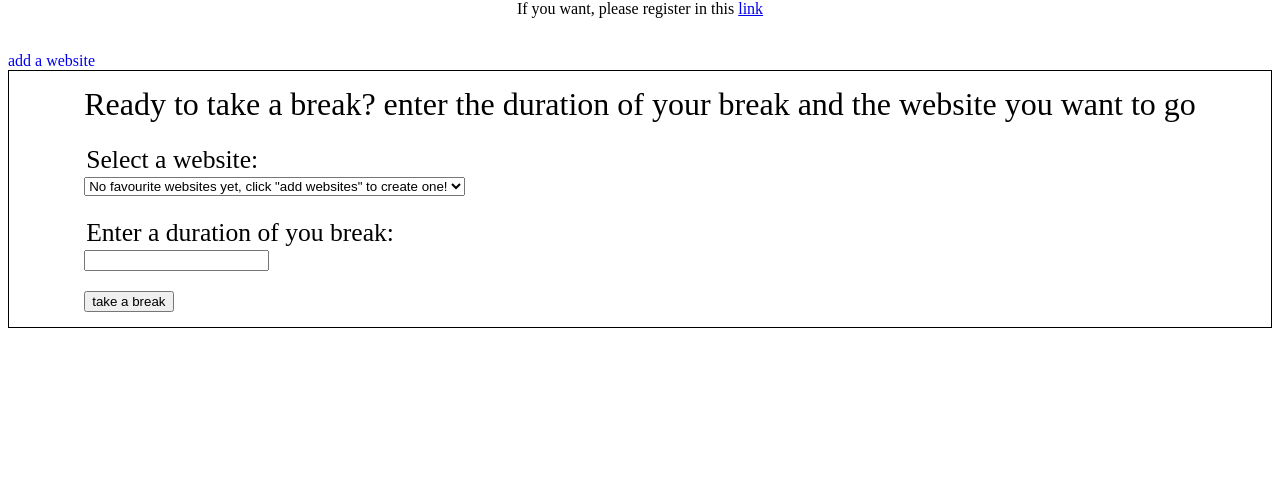
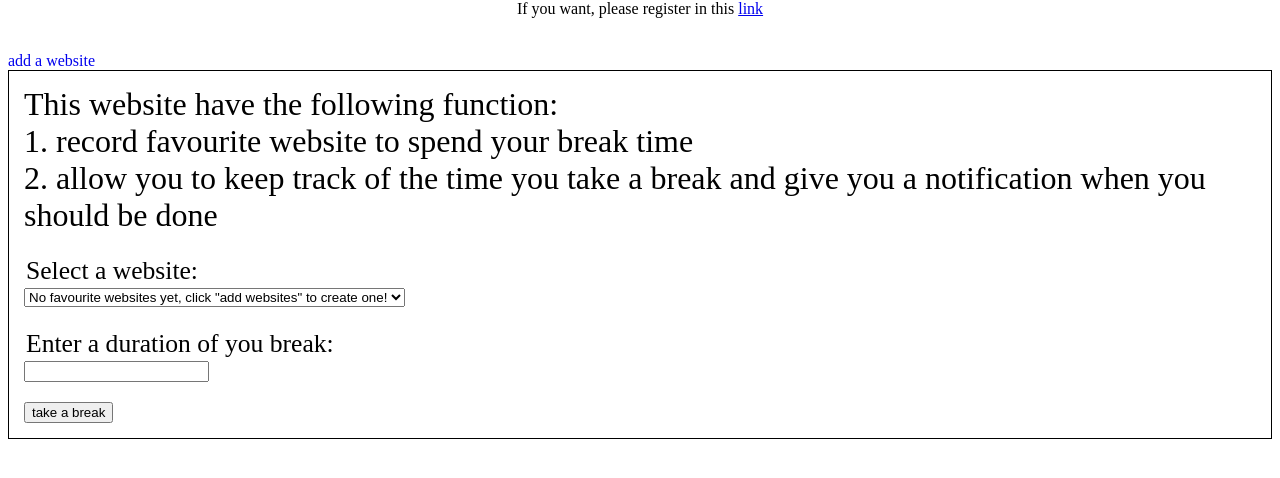
Before and after one commit to ChenxuanWei0428/Take_a_break, a Django app: page /main in a window 1280 px wide. Shown: the part 16-494 px from the top of the page. Run offline with Django 4.2, Linux system fonts and the light colour scheme; some libraries are stand-ins or nearby versions.

Commit message:
update main function discription

```diff
--- a/take_a_break_app/templates/take_a_break_app/main.html
+++ b/take_a_break_app/templates/take_a_break_app/main.html
@@ -36,7 +36,11 @@
         {% csrf_token %}
         <div id="form_items">
             <div id="form_intro">
-                Ready to take a break? enter the duration of your break and the website you want to go
+                This website have the following function:
+                <br>
+                1. record favourite website to spend your break time
+                <br>
+                2. allow you to keep track of the time you take a break and give you a notification when you should be done
             </div>
             <div id="websites">
                 <div class="form_text">
--- a/take_a_break_app/templates/take_a_break_app/register.html
+++ b/take_a_break_app/templates/take_a_break_app/register.html
@@ -57,10 +57,12 @@
 <script>
     const form = document.getElementById("register_form").getElementsByTagName("form")[0];
     form.addEventListener("submit", (event) => {
+        console.log("Test")
         if (!validateForm()) {
             event.preventDefault();
         };
-    }, false);
+        event.preventDefault();
+    });
 </script>
 
 {% endblock %}
```
